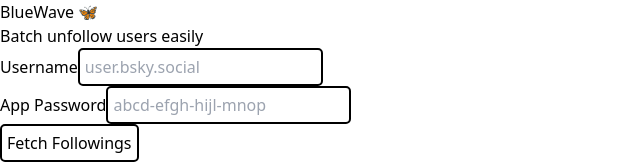
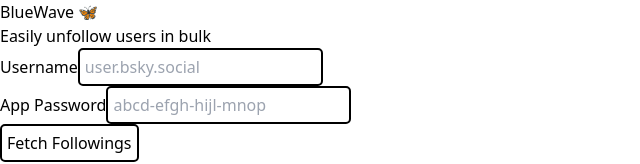
Before and after one commit to najabenali/blueskyautofollow-no-limit, a React (Vite) app: page / in a window 1280 px wide. Shown: the top 164 px of the page, without its empty margins (0-640 px from the left). Built offline with nearby package versions, Linux system fonts and the light colour scheme.

Commit message:
Update App.jsx

```diff
--- a/src/App.jsx
+++ b/src/App.jsx
@@ -119,10 +119,10 @@
 
   return (
     <div className="app-container">
-      <div className="header">
+      <header className="header">
         <h1>BlueWave 🦋</h1>
-        <p className="subtitle">Batch unfollow users easily</p>
-      </div>
+        <p className="subtitle">Easily unfollow users in bulk</p>
+      </header>
 
       <form
         onSubmit={e => {
@@ -132,8 +132,9 @@
         className="form-container"
       >
         <div className="input-group">
-          <label>Username</label>
+          <label htmlFor="username">Username</label>
           <input
+            id="username"
             type="text"
             value={username}
             onChange={e => setUsername(e.target.value)}
@@ -141,9 +142,11 @@
             required
           />
         </div>
+
         <div className="input-group">
-          <label>App Password</label>
+          <label htmlFor="password">App Password</label>
           <input
+            id="password"
             type="password"
             value={password}
             onChange={e => setPassword(e.target.value)}
@@ -151,6 +154,7 @@
             required
           />
         </div>
+
         <button type="submit" className="primary-btn" disabled={isLoading}>
           {isLoading ? 'Loading...' : 'Fetch Followings'}
         </button>
@@ -198,6 +202,7 @@
                   type="checkbox"
                   checked={actor.toUnfollow}
                   onChange={e => toggleUnfollow(e.target.checked, actor.did)}
+                  className="unfollow-checkbox"
                 />
               </div>
             ))}
```
